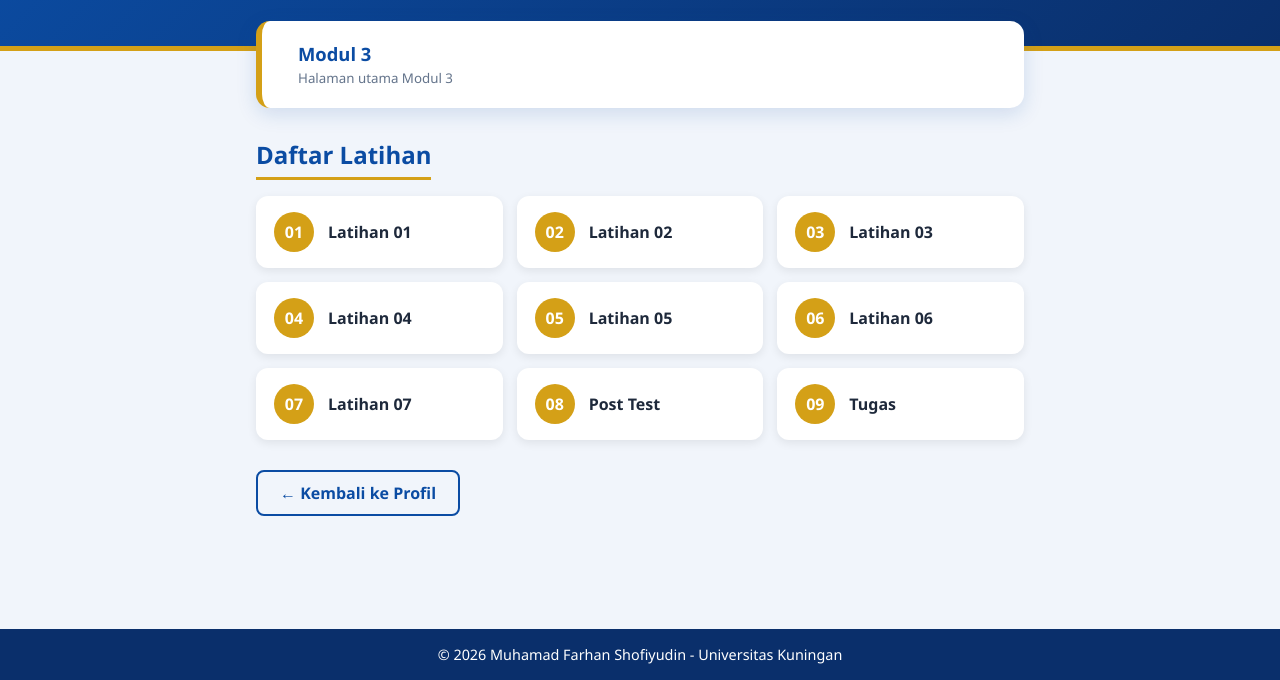
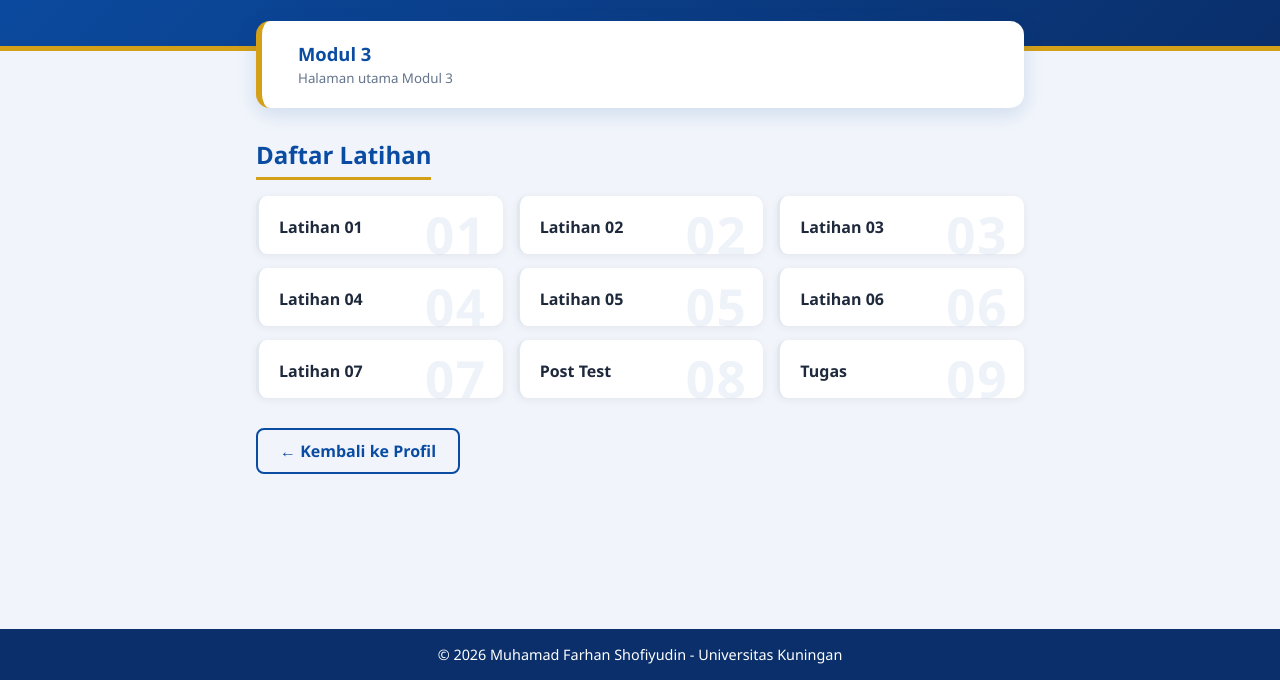
Before and after one commit to Farhan321-l/LATIHAN-2-, a plain HTML site: page MODUL 3/20250910019_Muhamad_Farhan_Shofiyudin/index.html in a window 1280 px wide. Shown: the part 120-800 px from the top of the page. Drawn offline with Linux system fonts and the light colour scheme.

Commit message:
update sampul modul

```diff
--- a/MODUL 1/stylesheet_modul_01.css
+++ b/MODUL 1/stylesheet_modul_01.css
@@ -89,38 +89,68 @@ body {
   gap: 14px;
 }
 
+/* ===== Kartu latihan (gaya editorial) ===== */
 .kartu {
+  position: relative;
   display: flex;
-  align-items: center;
-  gap: 14px;
+  flex-direction: column;
+  align-items: flex-start;
+  gap: 4px;
   background: #fff;
-  padding: 16px 18px;
-  border-radius: 12px;
+  padding: 16px 44px 16px 20px;
+  border-radius: 10px;
+  border-left: 3px solid #e2e8f0;
   text-decoration: none;
   color: #1e293b;
   font-weight: 600;
-  box-shadow: 0 3px 10px rgba(0, 0, 0, 0.08);
-  transition: transform 0.2s, background 0.2s, color 0.2s;
+  box-shadow: 0 2px 8px rgba(0, 0, 0, 0.06);
+  transition: transform 0.2s, background 0.2s, color 0.2s, border-color 0.2s;
 }
 
-.kartu:hover {
-  transform: translateY(-4px);
+
+
+.kartu:hover,
+.kartu:focus-visible {
+  transform: translateY(-3px);
   background: #0b4ca3;
   color: #fff;
+  border-left-color: #d4a017;
+  outline: none;
 }
 
-.nomor {
-  width: 40px;
-  height: 40px;
-  display: grid;
-  place-items: center;
-  border-radius: 50%;
-  background: #d4a017;
-  color: #fff;
-  font-weight: 700;
-  flex-shrink: 0;
+.kartu:hover::after,
+.kartu:focus-visible::after {
+  color: #d4a017;
+  transform: translateY(-50%) translateX(4px);
 }
 
+/* label kecil: hanya dipakai di praktikum (Pre Test / Post Test) */
+.nomor {
+  font-size: 0.7rem;
+  font-weight: 700;
+  letter-spacing: 0.14em;
+  text-transform: uppercase;
+  color: #b8860b;
+  transition: color 0.2s;
+}
+
+.kartu:hover .nomor,
+.kartu:focus-visible .nomor {
+  color: #f0c040;
+}
+
+.nomor[data-n]::before {
+  content: attr(data-n);
+  position: absolute;
+  right: 16px;
+  bottom: -6px;
+  font-size: 3.2rem;
+  font-weight: 800;
+  line-height: 1;
+  color: rgba(11, 76, 163, 0.07);
+  pointer-events: none;
+}
+.kartu:hover .nomor[data-n]::before { color: rgba(255, 255, 255, 0.12); }
 /* ===== Tombol kembali ===== */
 .kembali {
   display: inline-block;
--- a/MODUL 2/stylesheet_mod2.css
+++ b/MODUL 2/stylesheet_mod2.css
@@ -89,36 +89,66 @@ body {
   gap: 14px;
 }
 
+/* ===== Kartu latihan (gaya editorial) ===== */
 .kartu {
+  position: relative;
   display: flex;
-  align-items: center;
-  gap: 14px;
+  flex-direction: column;
+  align-items: flex-start;
+  gap: 4px;
   background: #fff;
-  padding: 16px 18px;
-  border-radius: 12px;
+  padding: 16px 44px 16px 20px;
+  border-radius: 10px;
+  border-left: 3px solid #e2e8f0;
   text-decoration: none;
   color: #1e293b;
   font-weight: 600;
-  box-shadow: 0 3px 10px rgba(0, 0, 0, 0.08);
-  transition: transform 0.2s, background 0.2s, color 0.2s;
+  box-shadow: 0 2px 8px rgba(0, 0, 0, 0.06);
+  transition: transform 0.2s, background 0.2s, color 0.2s, border-color 0.2s;
 }
 
-.kartu:hover {
-  transform: translateY(-4px);
+/* panah kecil di kanan */
+.nomor[data-n]::before {
+  content: attr(data-n);
+  position: absolute;
+  right: 16px;
+  bottom: -6px;
+  font-size: 3.2rem;
+  font-weight: 800;
+  line-height: 1;
+  color: rgba(11, 76, 163, 0.07);
+  pointer-events: none;
+}
+.kartu:hover .nomor[data-n]::before { color: rgba(255, 255, 255, 0.12); }
+
+.kartu:hover,
+.kartu:focus-visible {
+  transform: translateY(-3px);
   background: #0b4ca3;
   color: #fff;
+  border-left-color: #d4a017;
+  outline: none;
 }
 
+.kartu:hover::after,
+.kartu:focus-visible::after {
+  color: #d4a017;
+  transform: translateY(-50%) translateX(4px);
+}
+
+/* label kecil: hanya dipakai di praktikum (Pre Test / Post Test) */
 .nomor {
-  width: 40px;
-  height: 40px;
-  display: grid;
-  place-items: center;
-  border-radius: 50%;
-  background: #d4a017;
-  color: #fff;
+  font-size: 0.7rem;
   font-weight: 700;
-  flex-shrink: 0;
+  letter-spacing: 0.14em;
+  text-transform: uppercase;
+  color: #b8860b;
+  transition: color 0.2s;
+}
+
+.kartu:hover .nomor,
+.kartu:focus-visible .nomor {
+  color: #f0c040;
 }
 
 /* ===== Tombol kembali ===== */
--- a/MODUL 3/20250910019_Muhamad_Farhan_Shofiyudin/index.html
+++ b/MODUL 3/20250910019_Muhamad_Farhan_Shofiyudin/index.html
@@ -26,39 +26,39 @@
 
     <div class="grid">
       <a class="kartu" href="Latihan_03_01.html">
-        <span class="nomor">01</span>
+         <span class="nomor" data-n="01"></span>
         <span>Latihan 01</span>
       </a>
       <a class="kartu" href="Latihan_03_02.html">
-        <span class="nomor">02</span>
+         <span class="nomor" data-n="02"></span>
         <span>Latihan 02</span>
       </a>
       <a class="kartu" href="Latihan_03_03.html">
-        <span class="nomor">03</span>
+         <span class="nomor" data-n="03"></span>
         <span>Latihan 03</span>
       </a>
       <a class="kartu" href="Latihan_03_04.html">
-        <span class="nomor">04</span>
+         <span class="nomor" data-n="04"></span>
         <span>Latihan 04</span>
       </a>
       <a class="kartu" href="Latihan_03_05.html">
-        <span class="nomor">05</span>
+         <span class="nomor" data-n="05"></span>
         <span>Latihan 05</span>
       </a>
       <a class="kartu" href="Latihan_03_06.html">
-        <span class="nomor">06</span>
+         <span class="nomor" data-n="06"></span>
         <span>Latihan 06</span>
       </a>
       <a class="kartu" href="Latihan_03_07.html">
-        <span class="nomor">07</span>
+         <span class="nomor" data-n="07"></span>
         <span>Latihan 07</span>
       </a>
       <a class="kartu" href="Post_test_Modul 3.html">
-        <span class="nomor">08</span>
+         <span class="nomor" data-n="08"></span>
         <span>Post Test  </span>
       </a>
       <a class="kartu" href="Tugas_03.html">
-        <span class="nomor">09</span>
+        <span class="nomor" data-n="09"></span>
         <span>Tugas </span>
       </a>
     </div>
--- a/MODUL 3/20250910019_Muhamad_Farhan_Shofiyudin/stylesheet_mod3.css
+++ b/MODUL 3/20250910019_Muhamad_Farhan_Shofiyudin/stylesheet_mod3.css
@@ -89,36 +89,65 @@ body {
   gap: 14px;
 }
 
+/* ===== Kartu latihan (gaya editorial) ===== */
 .kartu {
+  position: relative;
   display: flex;
-  align-items: center;
-  gap: 14px;
+  flex-direction: column;
+  align-items: flex-start;
+  gap: 4px;
   background: #fff;
-  padding: 16px 18px;
-  border-radius: 12px;
+  padding: 16px 44px 16px 20px;
+  border-radius: 10px;
+  border-left: 3px solid #e2e8f0;
   text-decoration: none;
   color: #1e293b;
   font-weight: 600;
-  box-shadow: 0 3px 10px rgba(0, 0, 0, 0.08);
-  transition: transform 0.2s, background 0.2s, color 0.2s;
+  box-shadow: 0 2px 8px rgba(0, 0, 0, 0.06);
+  transition: transform 0.2s, background 0.2s, color 0.2s, border-color 0.2s;
 }
 
-.kartu:hover {
-  transform: translateY(-4px);
+/* panah kecil di kanan */
+.nomor[data-n]::before {
+  content: attr(data-n);
+  position: absolute;
+  right: 16px;
+  bottom: -6px;
+  font-size: 3.2rem;
+  font-weight: 800;
+  line-height: 1;
+  color: rgba(11, 76, 163, 0.07);
+  pointer-events: none;
+}
+.kartu:hover .nomor[data-n]::before { color: rgba(255, 255, 255, 0.12); }
+.kartu:hover,
+.kartu:focus-visible {
+  transform: translateY(-3px);
   background: #0b4ca3;
   color: #fff;
+  border-left-color: #d4a017;
+  outline: none;
 }
 
+.kartu:hover::after,
+.kartu:focus-visible::after {
+  color: #d4a017;
+  transform: translateY(-50%) translateX(4px);
+}
+
+/* label kecil: hanya dipakai di praktikum (Pre Test / Post Test) */
 .nomor {
-  width: 40px;
-  height: 40px;
-  display: grid;
-  place-items: center;
-  border-radius: 50%;
-  background: #d4a017;
-  color: #fff;
+  font-size: 0.7rem;
   font-weight: 700;
-  flex-shrink: 0;
+  letter-spacing: 0.14em;
+  text-transform: uppercase;
+  color: #b8860b;
+  transition: color 0.2s;
+}
+
+.kartu:hover .nomor,
+.kartu:focus-visible .nomor {
+  color: #f0c040;
 }
 
 /* ===== Tombol kembali ===== */
```
Also changed, not shown: MODUL 1/index.html (+7 -7 lines), MODUL 2/index.html (+1 -1 lines).
